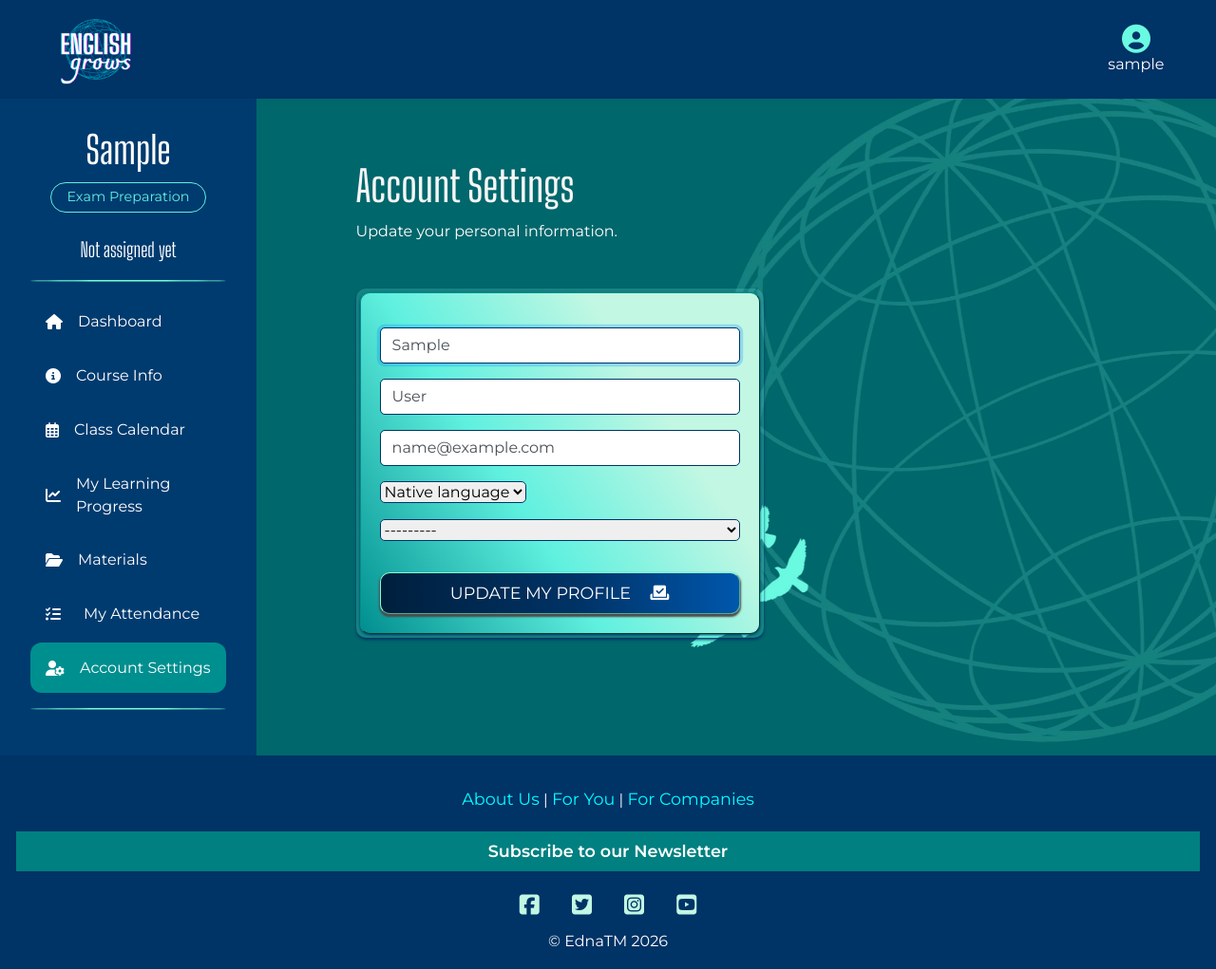
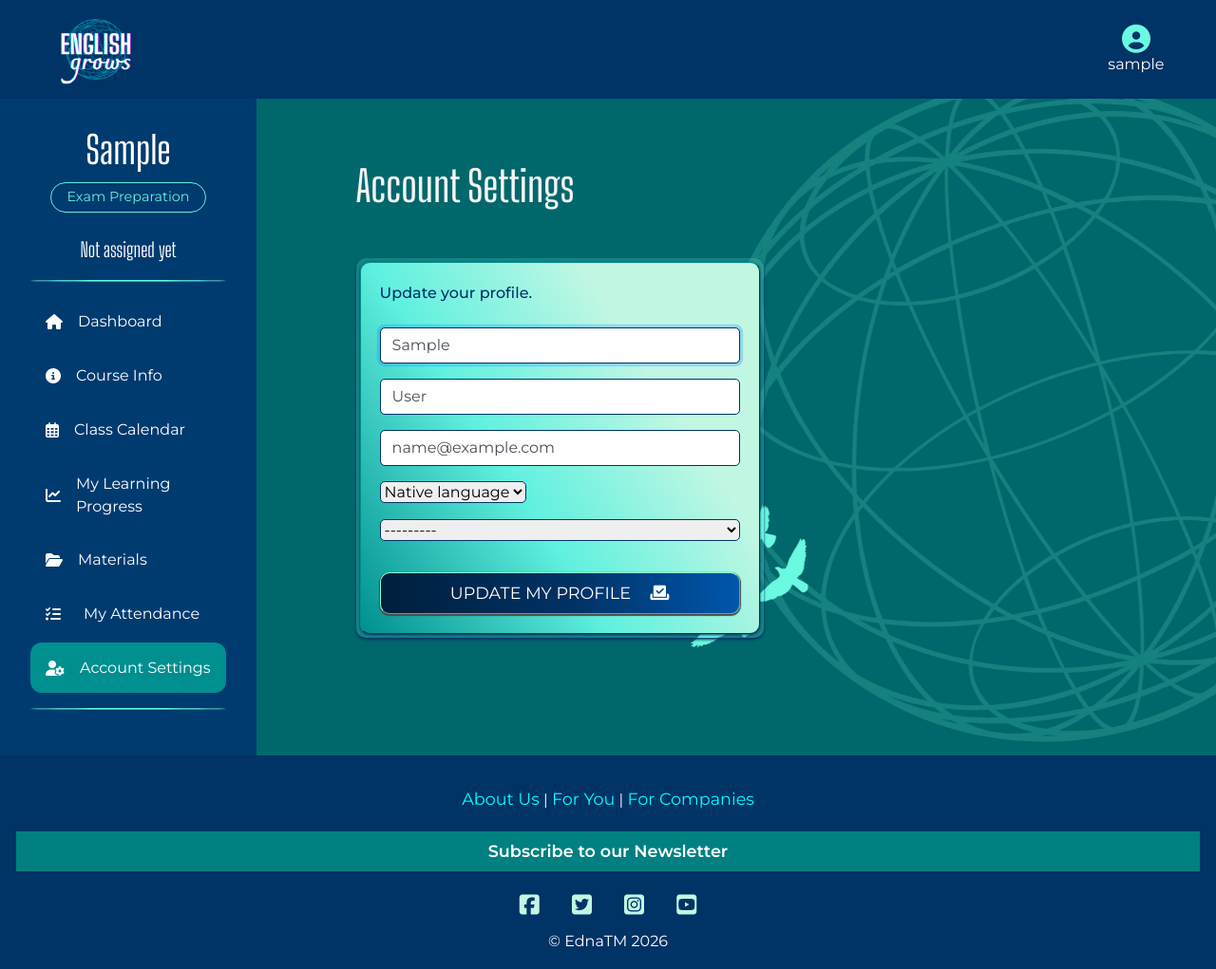
Before and after one commit to Ethra8/english-grows-new, a Django app: page /profiles/profile_settings/ in a window 1280 px wide. Shown: the whole page at 95% size. Run offline with Django 5.2, Linux system fonts and the light colour scheme; the visitor is signed in with stand-in values (Sample User, id 1); data comes from the database, SQL or seed files in the repository; data that the repository does not hold is empty; some libraries are stand-ins or nearby versions; some web fonts are replaced.

Commit message:
profile seetings styling

```diff
--- a/profiles/static/profiles/css/profiles.css
+++ b/profiles/static/profiles/css/profiles.css
@@ -38,7 +38,7 @@
     color: white;
     text-transform: uppercase;
     padding: 0.5rem 1rem;
-    box-shadow: 0 2px 2px 1px #4b4b4b;
+    box-shadow: 0 1px 1px 1px #4b4b4b;
     border: outset 1px aquamarine;
     transition: color .15s ease-in-out,background-color .15s ease-in-out,border-color .15s ease-in-out,box-shadow .15s ease-in-out;
 }
@@ -850,7 +850,7 @@
 /* *********** ACCOUNT SETTINGS PAGE ***************************** */
 
 .profile-settings-page {
-    margin: 70px 0 60px 7% !important;
+    padding: 70px 7%;
 }
 
 .profile-settings-page h1 {
@@ -861,7 +861,7 @@
 }
 
 .profile-settings-page p {
-    color: white;
+    font-weight: 500;
 }
 
 .account-settings-form {
--- a/profiles/templates/profiles/profile_settings.html
+++ b/profiles/templates/profiles/profile_settings.html
@@ -14,10 +14,10 @@
     <div class="row">
         <div class="col-12">
             <h1>Account Settings</h1>
-            <p>Update your personal information.</p>
+            <!-- <p>Update your personal information.</p> -->
             <div class="wrapper-account-settings-form mt-5">
                 <div class="account-settings-form">
-
+                    <p class="text-dark mb-4">Update your profile.</p>
                     <form class="mt-3" action="{% url 'profiles:profile_settings' %}" method="POST">
                         {% csrf_token %}
                         {{ form|crispy }}
--- a/static/css/base.css
+++ b/static/css/base.css
@@ -113,6 +113,10 @@ a:hover {
 
 .nav-link {
     text-align: left;
+}
+
+.text-dark {
+    color: #003366 !important;
 }
 
 a.text-white:hover {
```
